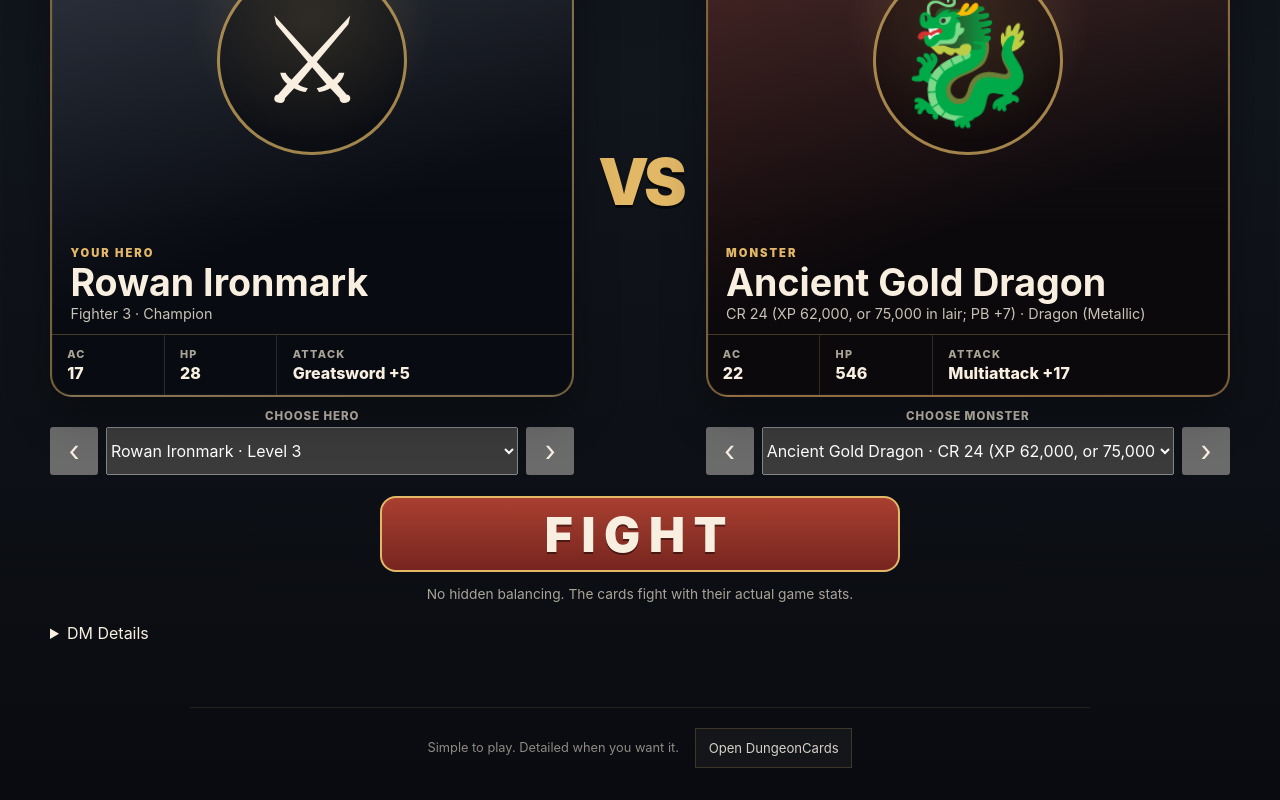
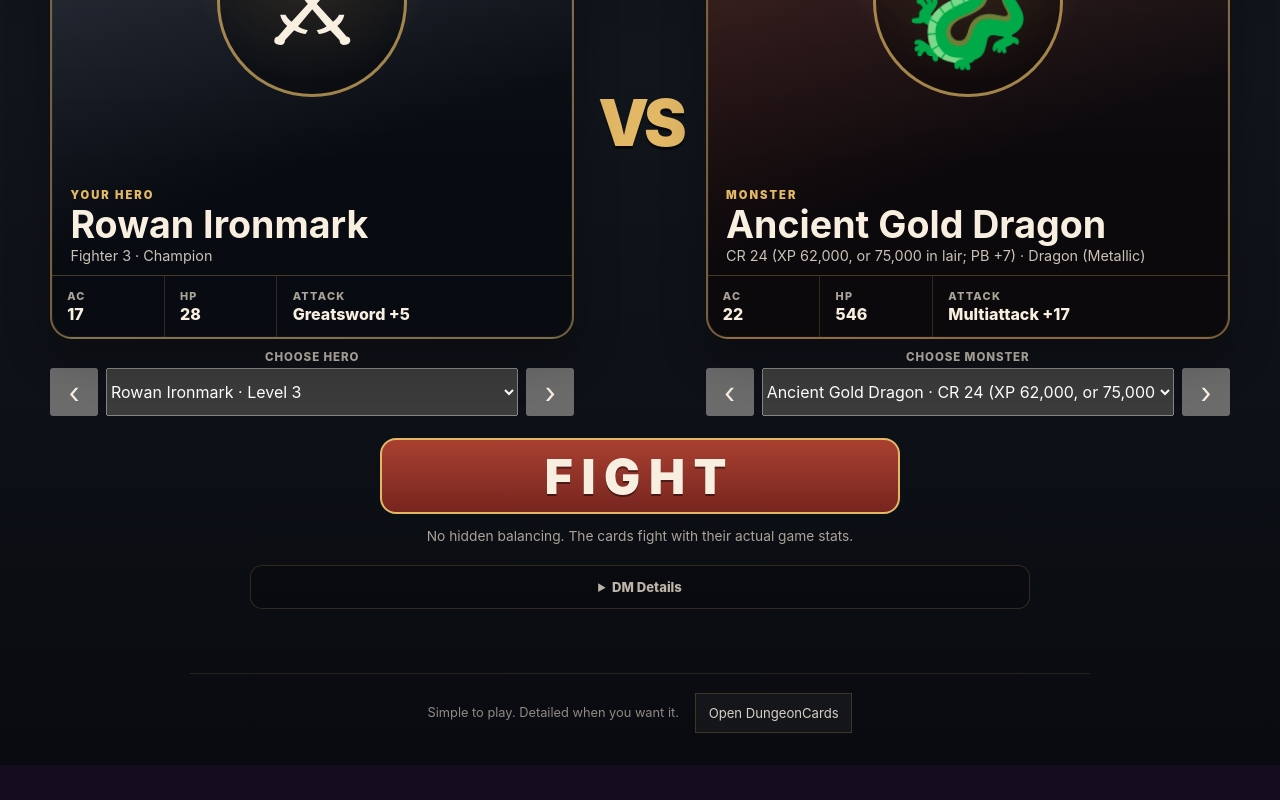
Before and after one commit to cbw29512/DungeonCards, a React (Vite) app: page / in a window 1280 px wide. Shown: the part 695-1495 px from the top of the page. After the commit the page ends 1460 px from the top, so only its background shows below. Built offline with nearby package versions, Linux system fonts and the light colour scheme.

Commit message:
style: keep player flow clean and DM detail optional

```diff
--- a/src/styles/fight-cards-front-door.css
+++ b/src/styles/fight-cards-front-door.css
@@ -78,6 +78,70 @@
   margin: 0 auto;
 }
 
+.fight-showcase--compact {
+  padding-top: 0.5rem;
+}
+
+.fight-showcase--compact .fight-showcase__hero > span {
+  display: none;
+}
+
+.fight-showcase--compact .fight-showcase__hero h1 {
+  font-size: clamp(1.35rem, 3vw, 2rem);
+  color: #ddd7cc;
+}
+
+.fight-showcase-card[data-ready="false"] {
+  border-style: dashed;
+  filter: saturate(0.7);
+}
+
+.fight-showcase__not-ready {
+  justify-self: center;
+  max-width: 560px;
+  margin: -0.3rem 0 0;
+  padding: 0.65rem 0.9rem;
+  border: 1px solid rgba(226, 184, 102, 0.22);
+  border-radius: 10px;
+  background: rgba(226, 184, 102, 0.06);
+  color: #d8c9ae;
+  text-align: center;
+  font-size: 0.88rem;
+}
+
+.fight-showcase__dm-details,
+.fight-runner__details {
+  width: min(780px, 100%);
+  margin-inline: auto;
+  border: 1px solid rgba(226, 184, 102, 0.18);
+  border-radius: 12px;
+  background: rgba(0, 0, 0, 0.18);
+}
+
+.fight-showcase__dm-details > summary,
+.fight-runner__details > summary {
+  padding: 0.8rem 1rem;
+  color: #bdb5a8;
+  cursor: pointer;
+  font-size: 0.82rem;
+  font-weight: 800;
+  text-align: center;
+}
+
+.fight-showcase__dm-details > div,
+.fight-runner__dm-copy {
+  display: grid;
+  gap: 0.45rem;
+  padding: 0 1rem 0.9rem;
+  color: #aaa397;
+  font-size: 0.82rem;
+}
+
+.fight-showcase__dm-details p,
+.fight-runner__dm-copy p {
+  margin: 0;
+}
+
 .fight-front-door__footer {
   display: flex;
   gap: 1rem;
@@ -110,4 +174,5 @@
   .fight-front-door__nav button { padding-inline: 0.55rem; font-size: 0.72rem; }
   .fight-front-door__brand { font-size: 0.8rem; letter-spacing: 0.16em; }
   .fight-front-door__intro { padding-top: 2rem; }
+  .fight-showcase__chooser { grid-template-columns: 42px minmax(0, 1fr) 42px; }
 }
```
